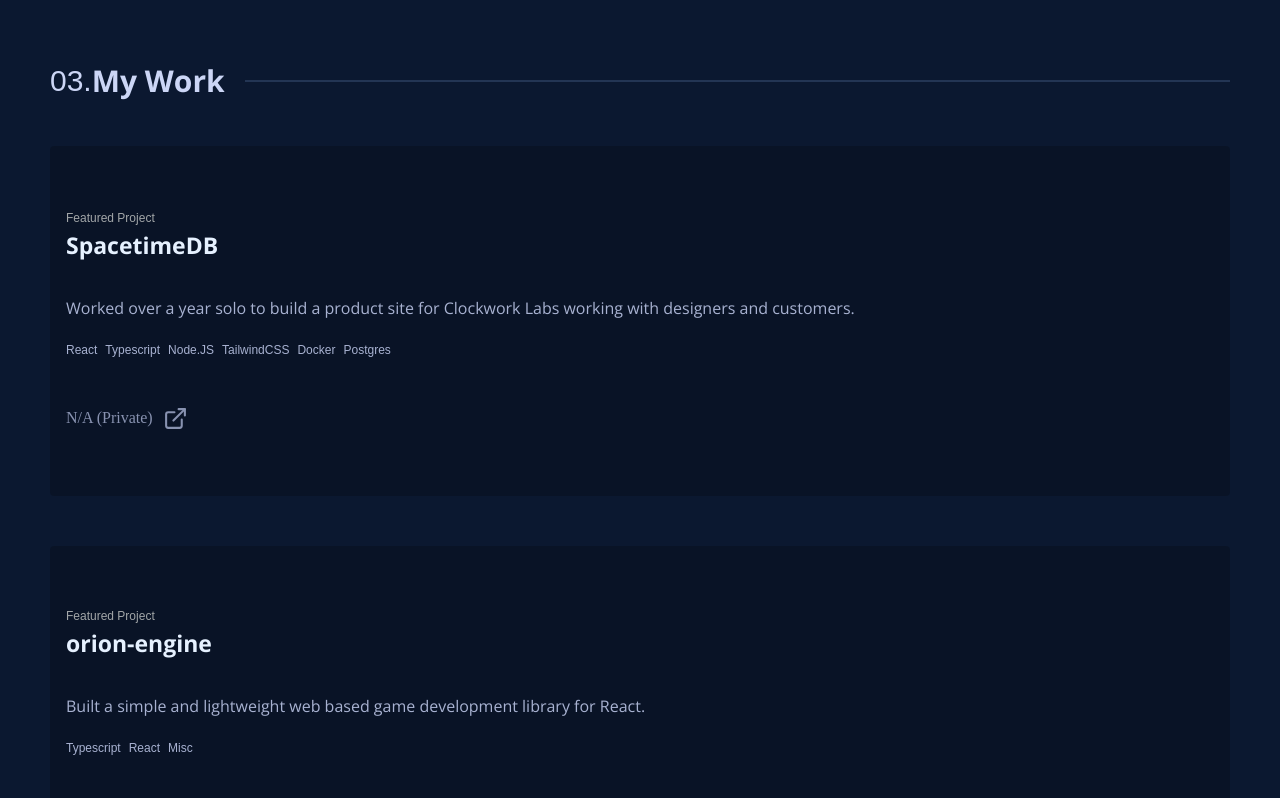
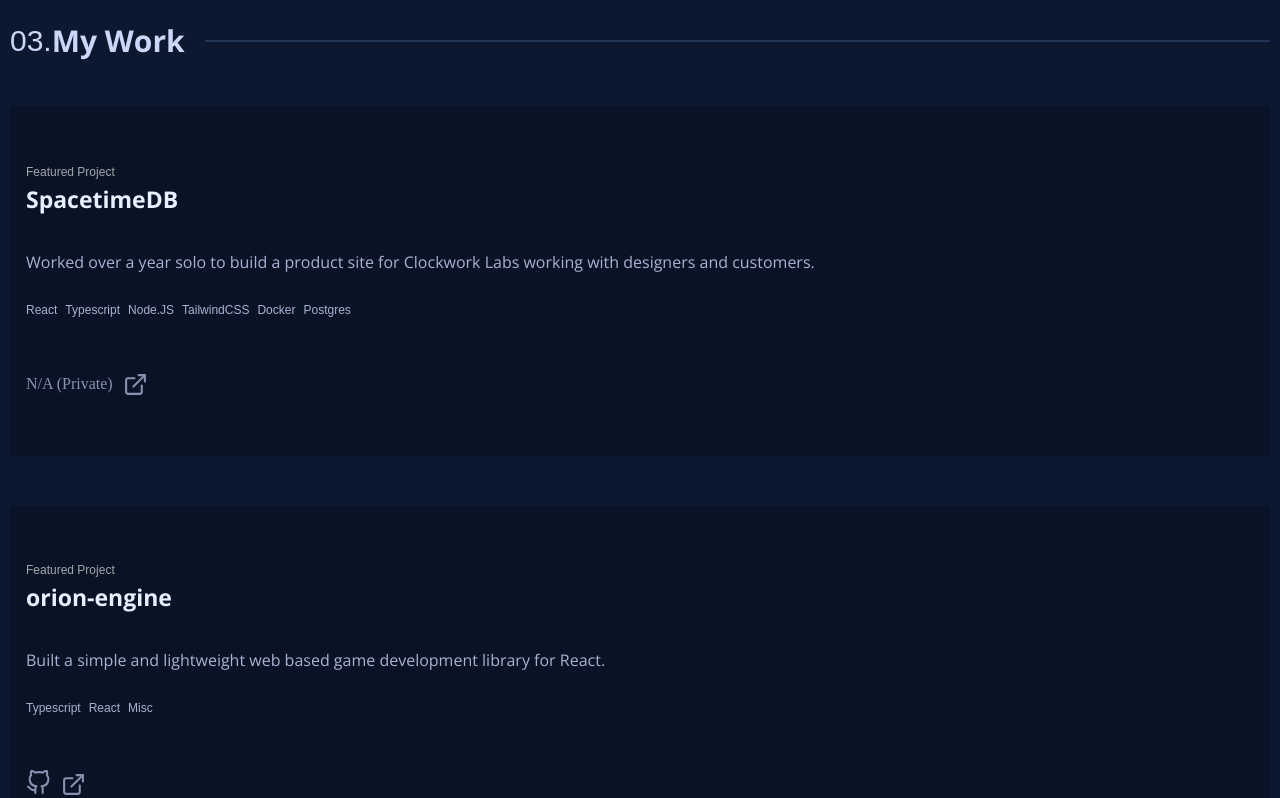
Before and after one commit to NateTheDev1/portfolio-v4, a React (Create React App) app: page / in a window 1280 px wide. Shown: the part 2498-3296 px from the top of the page. Built offline with nearby package versions, Linux system fonts and the light colour scheme; a web font is replaced by a local one.

Commit message:
Fixed projects card

```diff
--- a/src/styles/index.scss
+++ b/src/styles/index.scss
@@ -147,7 +147,7 @@
 
   @media (max-width: 1300px) {
     width: 100%;
-    padding: 50px;
+    padding: 10px;
   }
 
   h2 {
@@ -199,6 +199,9 @@
         display: flex;
         flex-direction: column;
         justify-content: center;
+        @media (max-width: 1300px) {
+          width: 100%;
+        }
       }
 
       .tagline {
@@ -229,6 +232,8 @@
         font-family: var(--font-mono);
         font-size: 12px;
         margin-bottom: 20px;
+        flex-wrap: wrap;
+        line-height: 2;
 
         p {
           color: #a8b2d1;
```
